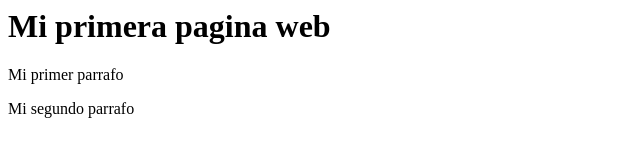
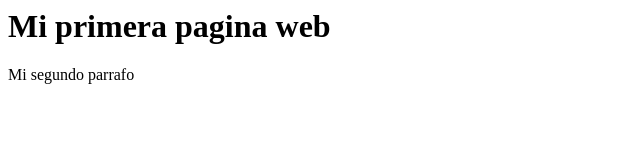
Before and after one commit to Kiralls/Primerrepositorio, a plain HTML site: page index.html in a window 1280 px wide. Shown: the whole page, without its empty margins (0-640 px from the left). Drawn offline with Linux system fonts and the light colour scheme.

Commit message:
borrado parrafo

```diff
--- a/index.html
+++ b/index.html
@@ -6,7 +6,6 @@
 
     <body>
         <h1>Mi primera pagina web</h1>
-        <p>Mi primer parrafo</p>
         <p>Mi segundo parrafo</p>
     </body>
 </html>
```
